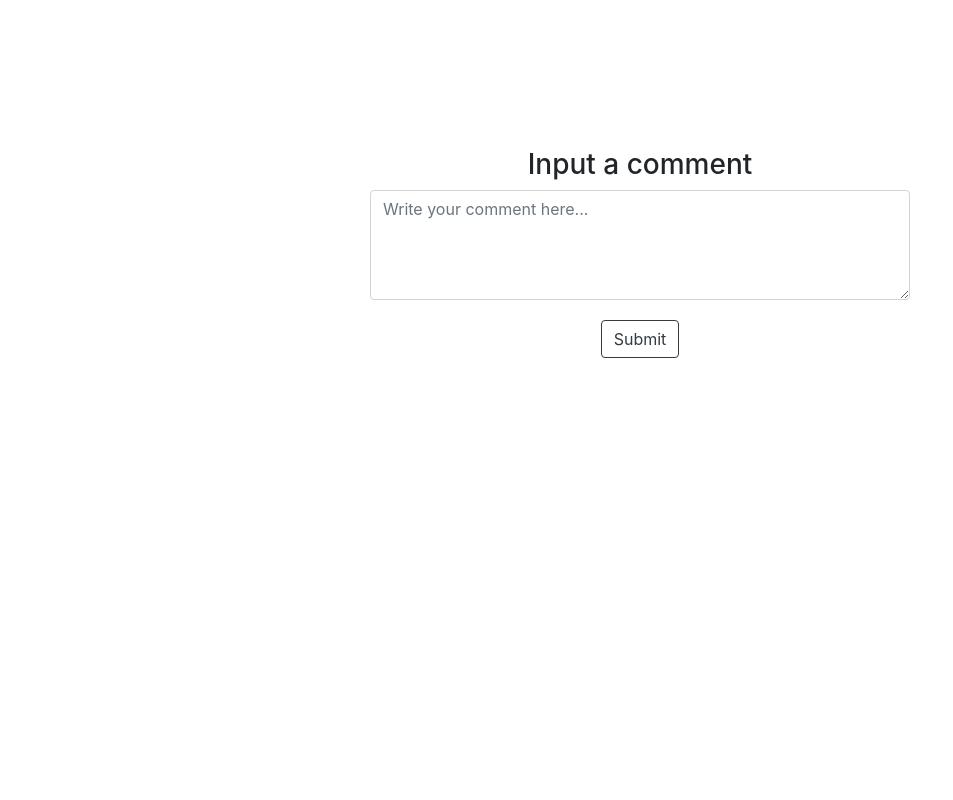
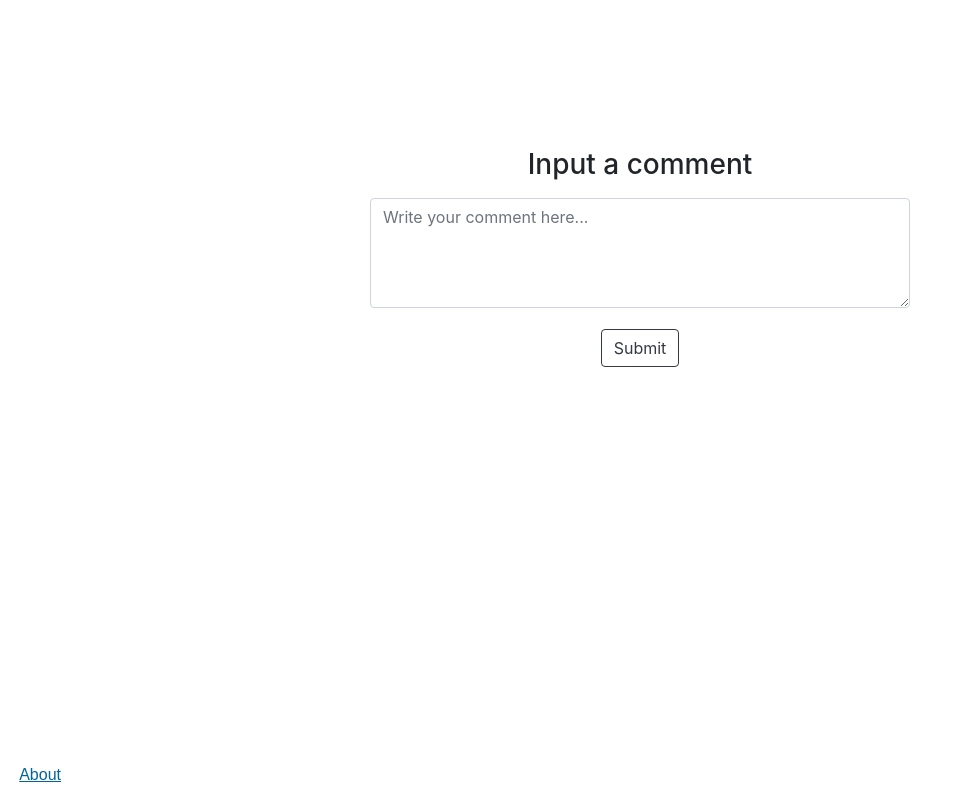
Before and after one commit to MegaTorsk/TDT4173-Project, a React (Create React App) app: page / in a window 1280 px wide. Shown: the whole page, without its empty margins (0-953 px from the left). Built offline with nearby package versions, Linux system fonts and the light colour scheme.

Commit message:
added about page

```diff
--- a/package.json
+++ b/package.json
@@ -16,6 +16,7 @@
     "react-chartjs-2": "^2.10.0",
     "react-dom": "^16.13.1",
     "react-loading-overlay": "^1.0.1",
+    "react-native-elements": "^3.0.0-alpha.1",
     "react-scripts": "3.4.3",
     "request": "^2.88.2",
     "semantic-ui-react": "^2.0.0"
@@ -40,5 +41,10 @@
       "last 1 firefox version",
       "last 1 safari version"
     ]
+  },
+  "devDependencies": {
+    "@babel/plugin-proposal-class-properties": "^7.12.1",
+    "@babel/plugin-transform-react-jsx": "^7.12.5",
+    "@babel/preset-react": "^7.12.5"
   }
 }
--- a/src/App.css
+++ b/src/App.css
@@ -1,11 +1,12 @@
 .App {
   text-align: center;
-  /*margin-left: auto;
-  margin-right: auto;
-  margin-top: 50px;*/
   width: auto;
   padding: 100px;
-  /*background-color: green;*/
+}
+
+.App-wrapper{
+  height: 100%;
+  width: 100%;
 }
 
 ._loading_overlay_wrapper_loading_overlay_wrapper--active {
@@ -22,7 +23,6 @@
   margin-left: auto;
   margin-right: auto;
   width: 50%;
-  /*background-color: blue;*/
   height: 300px;
 }
 
@@ -41,6 +41,30 @@
   margin-left: auto;
   margin-right: auto;
   width: 50%;
-  /*background-color: blue;*/
   height: 300px;
 }
+
+.about-button {
+  position: absolute;
+  bottom: 0;
+  left: 0;
+  padding-left: 1.5%!important;
+  padding-bottom: 1%!important;
+}
+
+.button {
+  background: none!important;
+  border: none;
+  font-family: arial, sans-serif;
+  color: #069;
+  text-decoration: underline;
+  cursor: pointer;
+}
+
+.about-wrapper {
+  align-content: center;
+  width: 60%;
+  margin-left: auto;
+  margin-right: auto;
+  margin-top: 10%;
+}
--- a/src/App.js
+++ b/src/App.js
@@ -3,6 +3,7 @@ import './App.css';
 import { Button, Fade, Form, Spinner } from 'react-bootstrap';
 import 'bootstrap/dist/css/bootstrap.min.css';
 import BarChart from './components/barChart.js';
+//import { Text } from 'react-native-elements';
 import axios from 'axios';
 
 
@@ -11,6 +12,7 @@ function App() {
   const [textInput, setTextInput] = useState("");
   const [resultList, setResultList] = useState([0,0,0]);
   const [isLoading, setIsLoading] = useState(false);
+  const [showAbout, toggleAbout] = useState(false);
 
 
 
@@ -38,21 +40,40 @@ function App() {
   }
 
   return (
-    <div className="App">
-      <Fade in={!showResult} timeout={1000}>
+    <div className="App-wrapper">
+      <div className={showAbout ? "hidden" : "App"}>
+        <Fade in={(!showResult && !showAbout)} timeout={1000}>
           <div className={showResult ? 'hidden' : 'InputSection'}>
             <h3 className="mt-5">Input a comment</h3>
             <Form>
-            <Form.Control as="textarea" rows="4" placeholder='Write your comment here...' onChange={handleChange} />
+              <Form.Control as="textarea" rows="4" style={{marginTop: "3%"}} placeholder='Write your comment here...' onChange={handleChange} />
             </Form>
-          <Button variant="outline-dark" style={{margin: 20}} onClick={submitButtonClick}>{!isLoading ? "Submit" : <Spinner as="span" animation="border" size="sm" role="status" aria-hidden="true"/>}</Button>
+            <Button variant="outline-dark" style={{margin: "4%"}} onClick={submitButtonClick}>{!isLoading ? "Submit" : <Spinner as="span" animation="border" size="sm" role="status" aria-hidden="true"/>}</Button>
           </div>
         </Fade>
-      <Fade in={showResult} timeout={1000}>
+        <Fade in={(showResult && !showAbout)} timeout={1000}>
           <div className={showResult ? 'ResultSection' : 'hidden'}>
-          {showResult ? <BarChart resultingValues={resultList} /> : null}
-          {showResult ? <Button variant="outline-dark" style={{margin: 20}} onClick={() => toggleShowResult(!showResult)}>Try again</Button> : null}
+            {showResult ? <BarChart resultingValues={resultList}/> : null}
+            {showResult ? <Button variant="outline-dark" style={{margin: "4%"}} onClick={() => toggleShowResult(!showResult)}>Try again</Button> : null}
           </div>
+        </Fade>
+      </div>
+      <Fade in={showAbout} timeout={1000}>
+          <div className={showAbout ? "about-wrapper" : "hidden"}>
+            <h1>The Comment Classifier</h1>
+            <p style={{fontSize: "80%", fontStyle: "italic"}}>Created by Ole Fredrik Berg, Alexander Szewczyk and Albert Johannessen</p>
+            <p style={{paddingTop: "1%"}}>Ever wonder where your comment writing style fits in on the internet?</p>
+            <p>With the help from The Comment Classifier, you'll finally be able to get to know if you best fit in the YouTube, Hacker News or Reddit comment sections.</p>
+            <p>Simply enter one of the comments you would usually write in the input field, and press submit!</p>
+            <p>
+              Our advanced bidirectional LSTM machine learning model used approximately 12 million samples from the comment sections of YouTube, Hacker News and Reddit
+              during its learning phase to ble able to classify comments with ~80% accuracy.
+             </p>
+             <button className={showAbout ? "button" : "hidden"} onClick={() => toggleAbout(false)}> Close </button>
+          </div>
+        </Fade>
+      <Fade in={!showAbout} timeout={1000}>
+        <button className={!showAbout ? "button about-button" : "hidden"} onClick={() => toggleAbout(true)}> About</button>
       </Fade>
     </div>
   );
--- a/src/components/barChart.js
+++ b/src/components/barChart.js
@@ -60,7 +60,7 @@ class BarChart extends React.Component {
       return (
         <MDBContainer>
           <h3 className="mt-5">Where does your comment match?</h3>
-          <Bar data={this.state.dataBar} options={this.state.barChartOptions} />
+          <div style={{borderStyle: "solid", borderWidth: 1, borderColor: "lightgrey", padding: "3%"}}><Bar data={this.state.dataBar} options={this.state.barChartOptions} /></div>
         </MDBContainer>
       );
     }
```
Also changed, not shown: 1 other file (tests, documents, lock files or other folders). Lines whose indentation alone changed are shown as unchanged.
